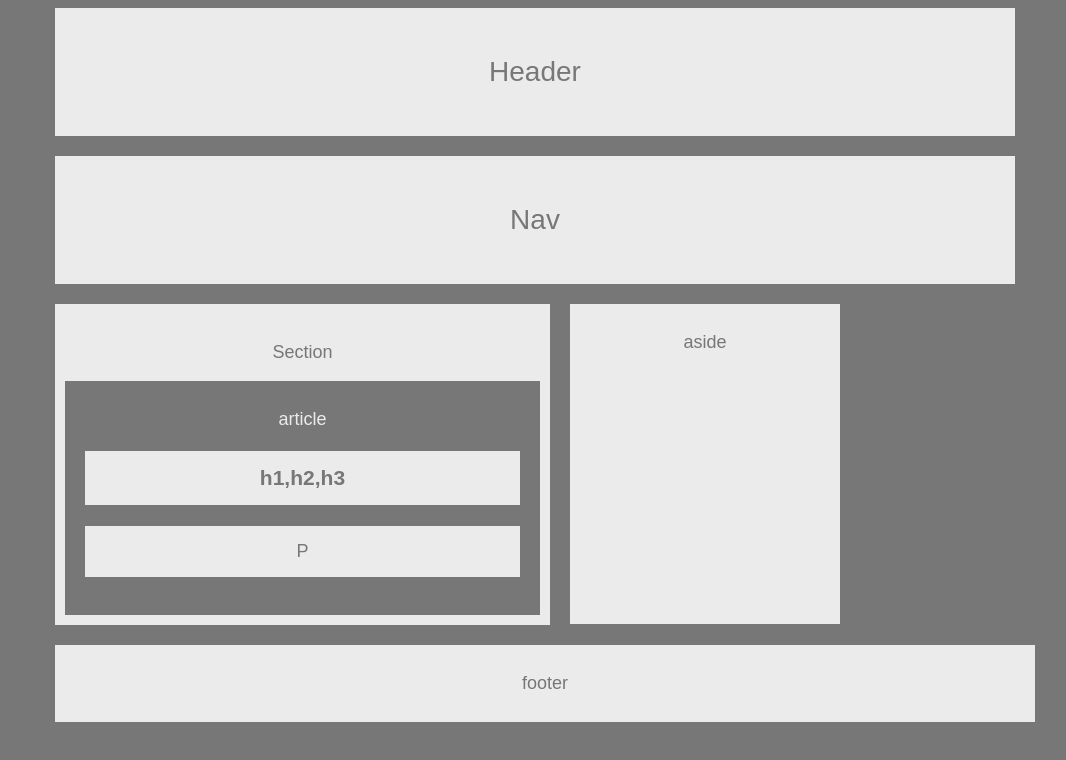
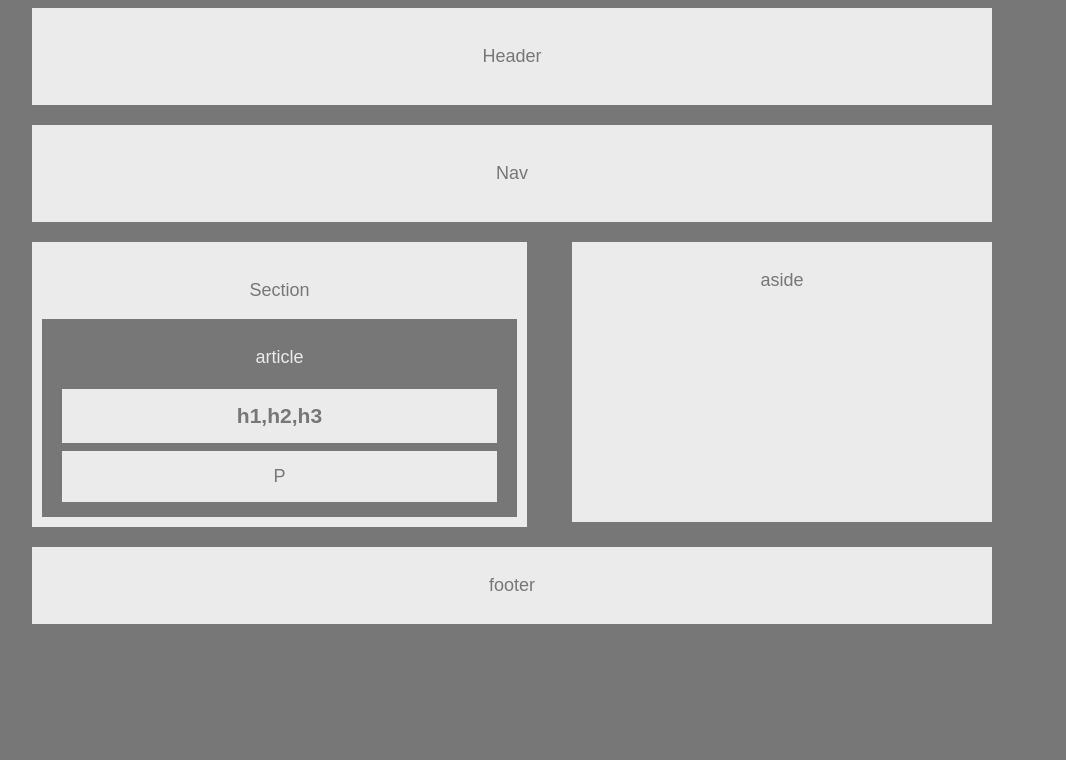
Before and after one commit to Eaug2/HW-Wireframe, a plain HTML site: page index.html in a window 1280 px wide. Shown: the whole page, without its empty margins (128-1194 px from the left). Drawn offline with Linux system fonts and the light colour scheme.

Commit message:
Third Edit

```diff
--- a/index.html
+++ b/index.html
@@ -42,16 +42,11 @@
                     <p>aside</p>
                 </aside>
 
+
+                <footer>
+                        <p>footer</p>
+                </footer>
         </div>
-
-            <br /> <br />
-
-
-        <footer>
-            <p>footer</p>
-        </footer>
-
-
     </div>
     </body>
 </html>
--- a/style.css
+++ b/style.css
@@ -18,20 +18,20 @@ font-size: 18px */
 
 body{
     background-color: #777;
-    width:960px;
     font-family: Arial, Helvetica, sans-serif;
     font-size: 18px;
-
 }
 
+.container{
+    width:960px;
+    margin:0 auto;
+}
 
 header{
     color: #777;
     background-color:#ebebeb;
-    font-size: 28px;
     padding: 20px 0;
     margin-bottom:20px;
-    margin-left:175px;
     text-align: center;
     width:100%;
 }
@@ -39,9 +39,7 @@ header{
 nav{
     color: #777;
     background-color:#ebebeb;
-    font-size: 28px;
     padding: 20px 0;
-    margin-left:175px;
     text-align: center;
     margin-bottom: 20px;
     width:100%;
@@ -52,7 +50,6 @@ section{
     background-color:#ebebeb;
     text-align: center;
     width: 495px;
-    margin-left:175px;
     padding-top:20px;
     overflow: auto;
     margin-right:20px;
@@ -75,23 +72,26 @@ aside{
     color: #777;
     background-color:#ebebeb;
     text-align: center;
-    height:300px;
+    height:260px;
     float:left;
-    width:250px;
+    width:400px;
     padding:10px 10px;
-
+    margin-left:25px;
+    margin-bottom:20px;
 }
 
 h1{
     color: #777;
     background-color:#ebebeb;
     padding:15px 15px;
+    margin-bottom:-10px;
 }
 
 .p1{
     color: #777;
     background-color:#ebebeb;
     padding: 15px 15px;
+    margin-bottom: -5px;
 }
 
 /* change margins to top right bottom left format */
@@ -101,17 +101,13 @@ h1{
 }
 
 
-.all{
-
-}
-
 footer{
     color: #777;
     background-color:#ebebeb;
-    margin-left:175px;
-    width:100%;
     text-align: center;
-    margin-top:20px 20px;
+    margin-top:20px;
     clear:both;
-    padding: 10px 10px;
+    width:960px;
+    padding-top:10px;
+    padding-bottom: 10px;
 }
```
